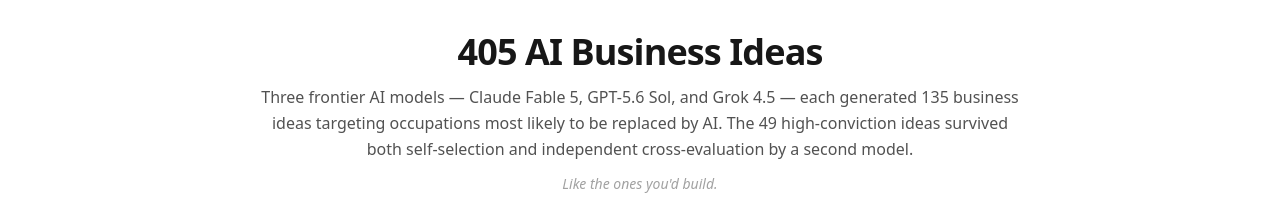
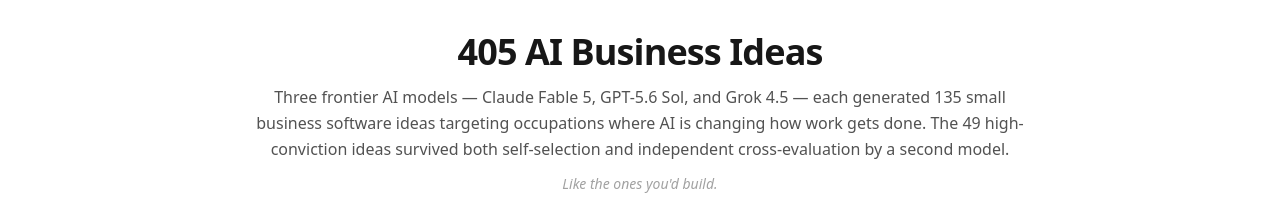
Before and after one commit to villoslado/ideas-site, a Next.js app: page / in a window 1280 px wide. Shown: the top 212 px of the page. Built offline with nearby package versions, Linux system fonts and the light colour scheme; no server answers; the database is empty.

Commit message:
Update header copy — small business focus, softer AI framing

```diff
--- a/app/page.tsx
+++ b/app/page.tsx
@@ -151,9 +151,10 @@
           </h1>
           <p className="mx-auto mt-3 max-w-3xl text-sm leading-relaxed text-neutral-600 sm:text-base">
             Three frontier AI models — Claude Fable 5, GPT-5.6 Sol, and Grok 4.5
-            — each generated 135 business ideas targeting occupations most likely
-            to be replaced by AI. The 49 high-conviction ideas survived both
-            self-selection and independent cross-evaluation by a second model.
+            — each generated 135 small business software ideas targeting
+            occupations where AI is changing how work gets done. The 49
+            high-conviction ideas survived both self-selection and independent
+            cross-evaluation by a second model.
           </p>
           <p className="mt-3 text-sm italic text-neutral-400">
             Like the ones you&apos;d build.
```
